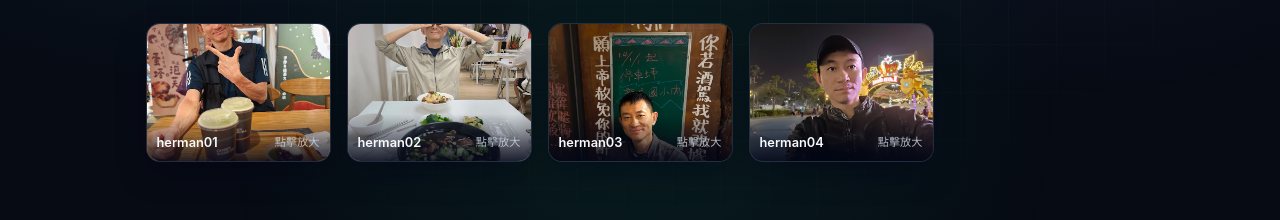
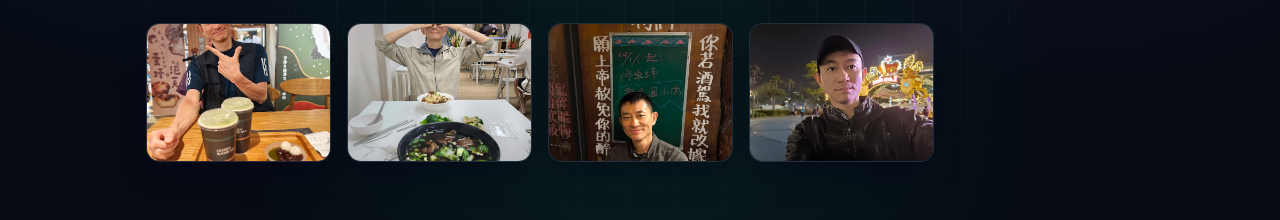
Before and after one commit to herman917/herman-home, a plain HTML site: page index.html in a window 1280 px wide. Shown: the part 580-800 px from the top of the page. Drawn offline with Linux system fonts and the light colour scheme.

Commit message:
style: remove caption overlay from gallery thumbnails

```diff
--- a/index.html
+++ b/index.html
@@ -1103,12 +1103,7 @@
           card.innerHTML = `<div class="gallery-error">無法載入照片<br><small>${photo.src}</small></div>`
         })
 
-        const caption = document.createElement('div')
-        caption.className = 'gallery-caption'
-        caption.innerHTML = `<span>${photo.caption}</span><span class="gallery-zoom-hint">點擊放大</span>`
-
         card.appendChild(img)
-        card.appendChild(caption)
 
         const handleOpen = () => openLightbox(index)
         card.addEventListener('click', handleOpen)
```
